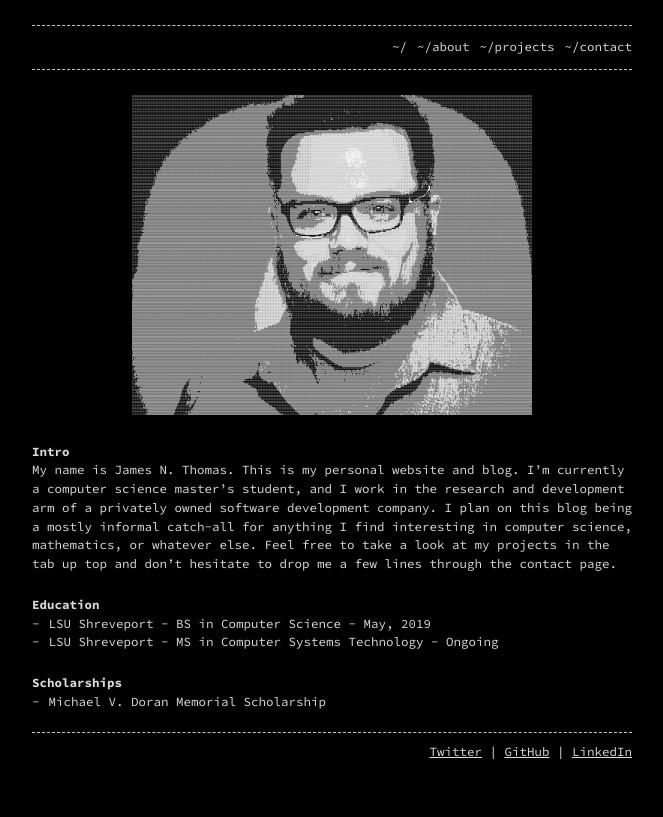
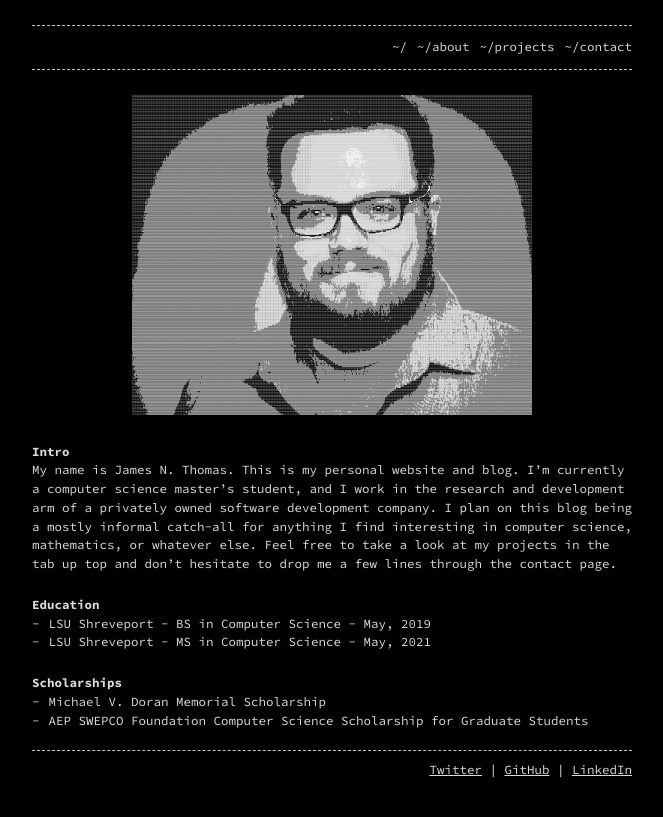
Before and after one commit to M4TT0CK/M4TT0CK.github.io, a Jekyll site: the page built from about.md, in a window 1280 px wide. Shown: the top 817 px of the page, without its empty margins (308-971 px from the left). Built offline with Jekyll 4.4.1, drawn with Linux system fonts in a browser that asks for light colours.

Commit message:
Updates about

```diff
--- a/about.md
+++ b/about.md
@@ -18,8 +18,9 @@ My name is James N. Thomas. This is my personal website and blog. I'm currently
 # Education
 
 * LSU Shreveport - BS in Computer Science - May, 2019
-* LSU Shreveport - MS in Computer Systems Technology - Ongoing
+* LSU Shreveport - MS in Computer Science - May, 2021
 
 # Scholarships
 
 * Michael V. Doran Memorial Scholarship
+* AEP SWEPCO Foundation Computer Science Scholarship for Graduate Students
```
